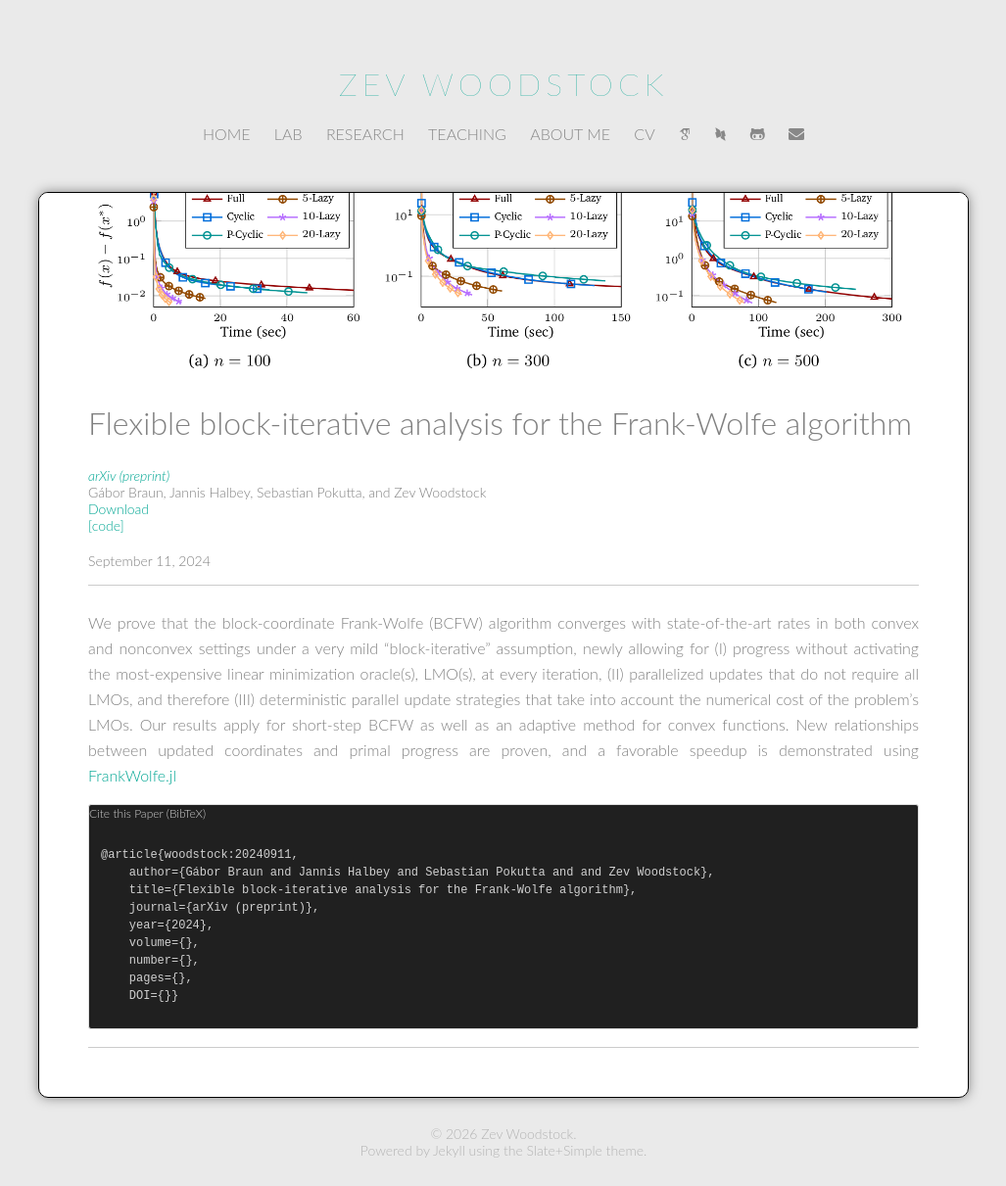
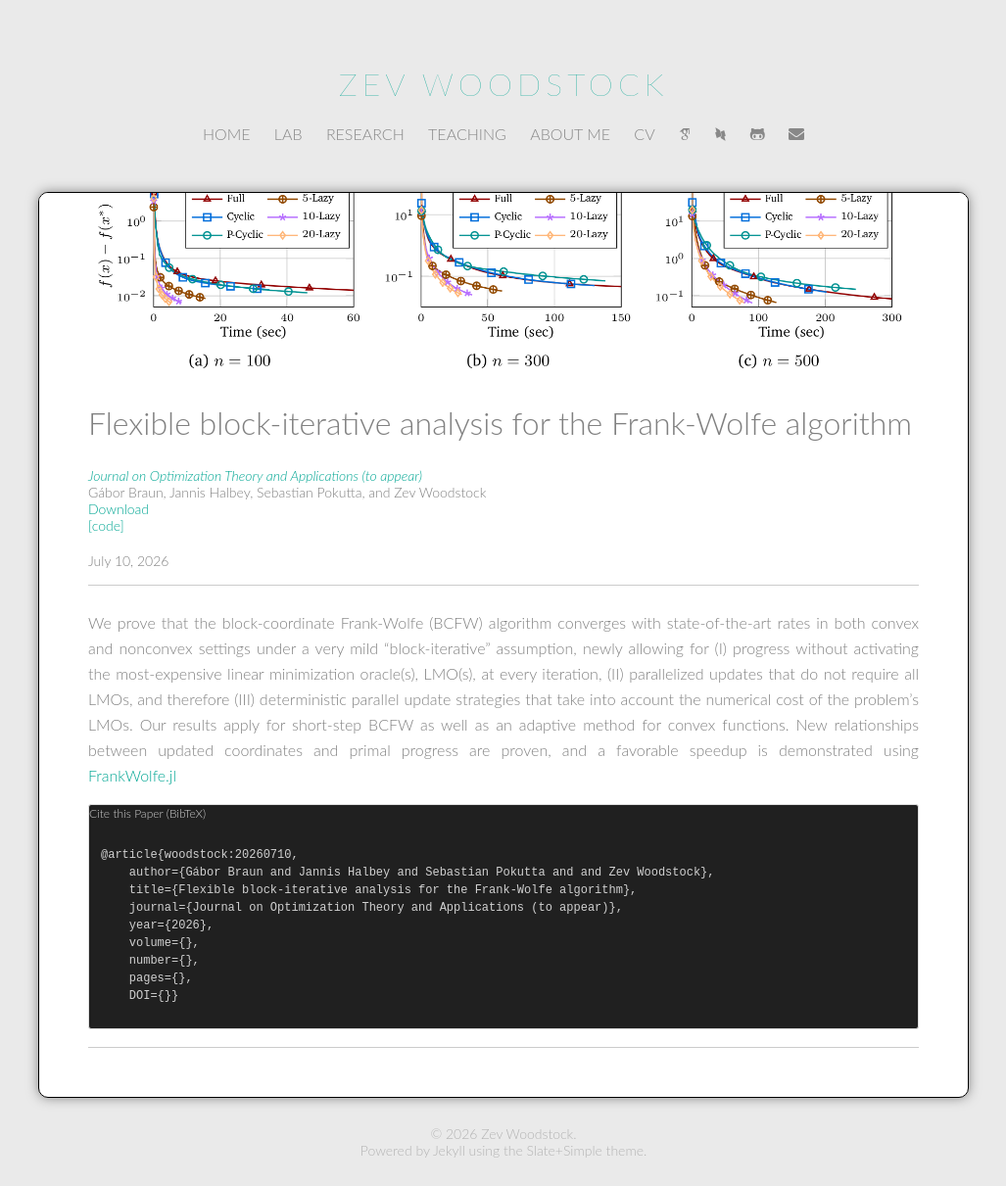
Before and after one commit to zevwoodstock/zevwoodstock.github.io, a Jekyll site: the page built from research/_posts/2026-07-10-blockfw.md, in a window 1280 px wide. Shown: the whole page at 98% size, without its empty margins (126-1153 px from the left). Built offline with Jekyll 4.4.1, drawn with Linux system fonts in a browser that asks for light colours; some web fonts are replaced.

Commit message:
Fixed a few links, updated status for bcg project

```diff
--- a/research/_posts/2024-09-11-blockfw.md
+++ b/research/_posts/2026-07-10-blockfw.md
@@ -5,7 +5,7 @@ categories: publications
 title: Flexible block-iterative analysis for the Frank-Wolfe algorithm
 subtitle:
 author: Gábor Braun, Jannis Halbey, Sebastian Pokutta, and Zev Woodstock
-venue: arXiv (preprint)
+venue: Journal on Optimization Theory and Applications (to appear)
 
 link-text: arXiv
 link: https://arxiv.org/abs/2409.06931
@@ -14,7 +14,9 @@ link-code: https://github.com/zevwoodstock/BlockFW
 
 featured-image: /media/block-img.png
 
-date: 2024-09-11
+year: 2026
+
+date: 2026-07-10
 
 ---
 We prove that the block-coordinate Frank-Wolfe (BCFW) algorithm
```
Also changed, not shown: 1 other file.
